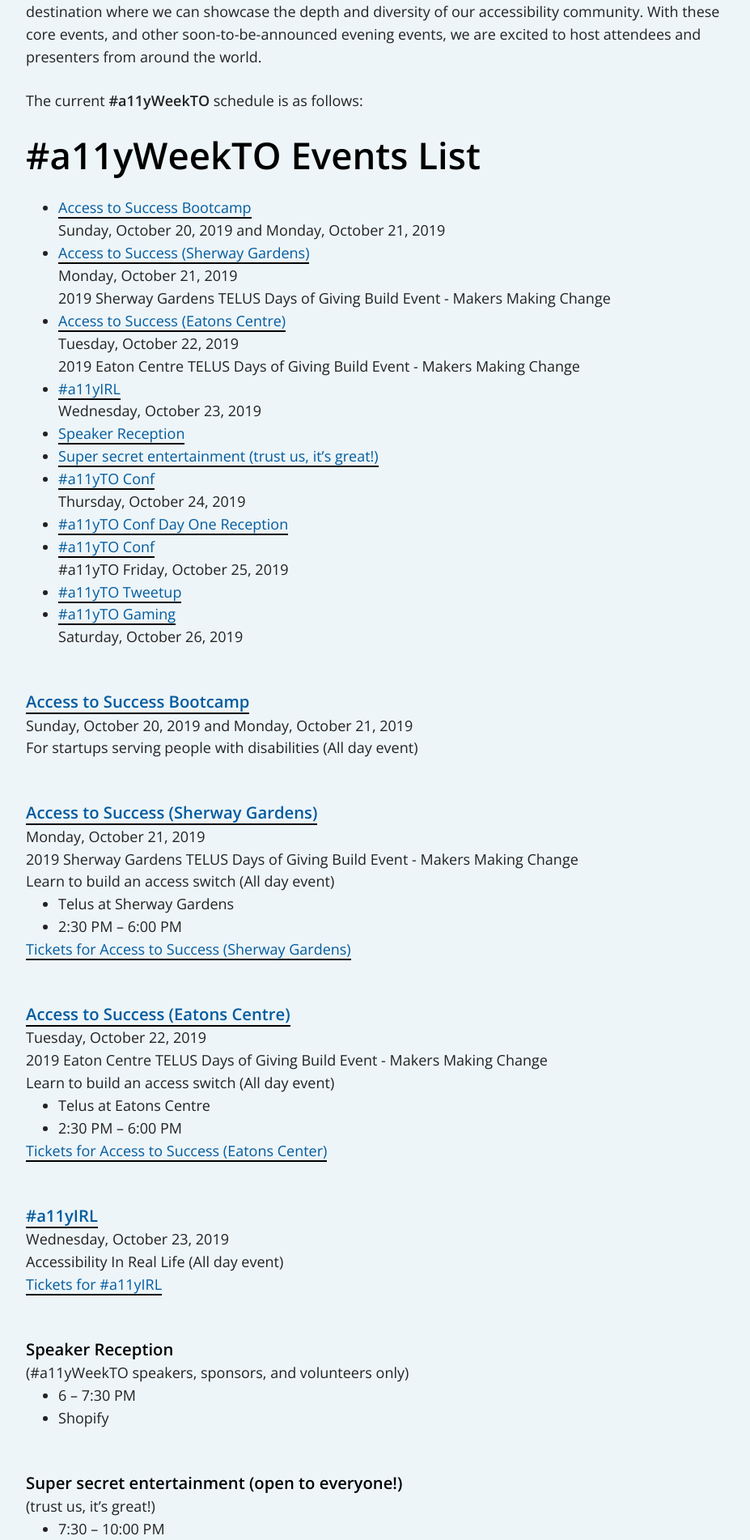
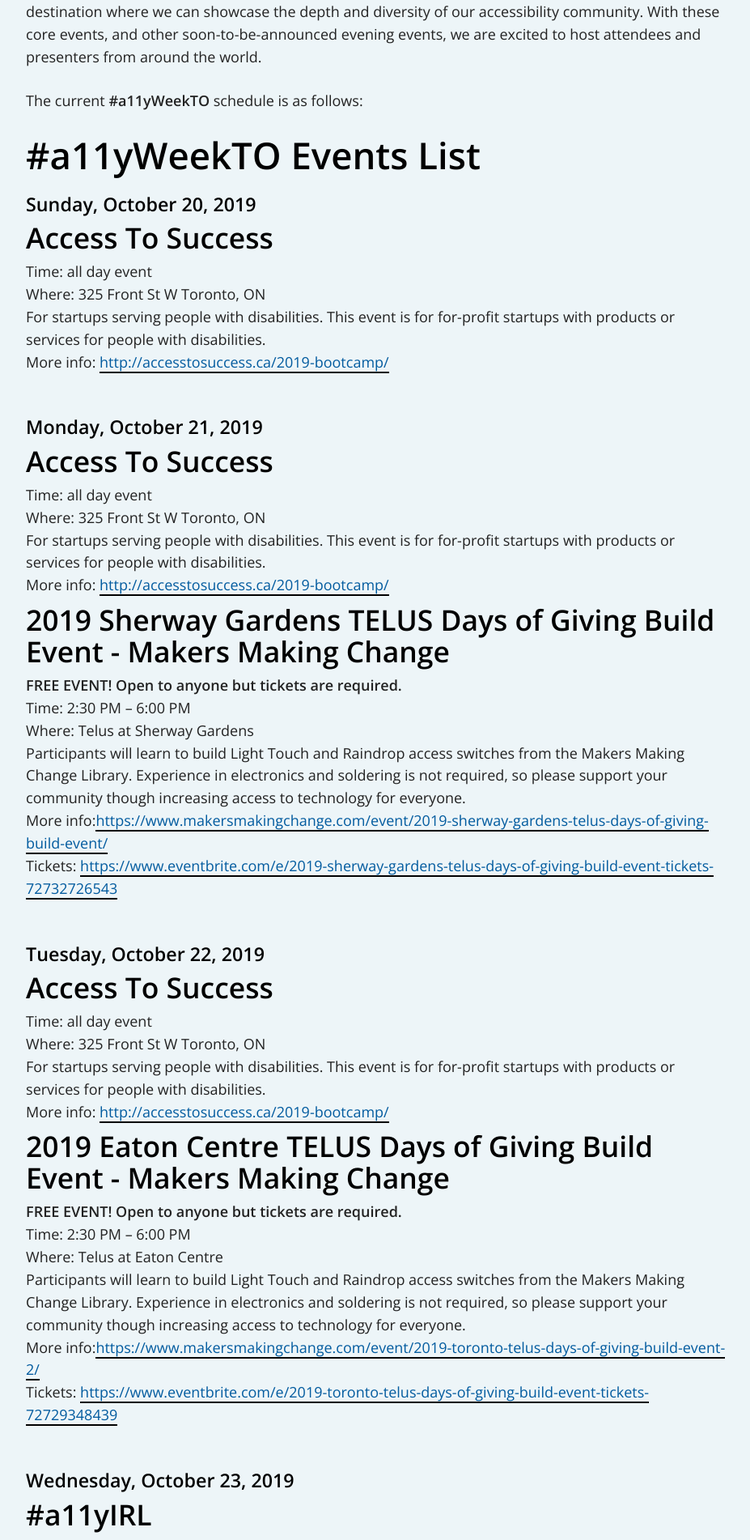
Before and after one commit to a11yTO/A11yTO-Main, a Jekyll site: the page built from index.html, in a window 1280 px wide. Shown: the part 308-2210 px from the top of the page at 81% size, without its empty margins (172-1099 px from the left). Built offline with Jekyll 4.4.1, drawn with Linux system fonts in a browser that asks for light colours; some of the changed text lies outside the part shown.

Commit message:
Update events

```diff
--- a/index.html
+++ b/index.html
@@ -9,112 +9,103 @@
         <h1 class="page-title">#a11yWeekTO</h1>
         <p>With <a href="http://conf.a11yto.com/"><strong>#a11yTO</strong> Conf</a>, <a href="http://irl.a11yto.com/"><strong>#a11yIRL</strong></a> and the addition of <a href="http://gaming.a11yto.com/"><strong>#a11yTO</strong> Gaming</a>, <strong>#a11yTO</strong> has finalized our core schedule of events for the first annual <strong>#a11yWeekTO</strong>! It has long been our goal to make Toronto a destination where we can showcase the depth and diversity of our accessibility community. With these core events, and other soon-to-be-announced evening events, we are excited to host attendees and presenters from around the world.</p>
         <p>The current <strong>#a11yWeekTO</strong> schedule is as follows:</p>
-        <h2>#a11yWeekTO Events List</h2>
-        <ul class="events-list">
-          <li><p><a href="#sunday">Access to Success Bootcamp</a></p>
-          <p>Sunday, October 20, 2019 and Monday, October 21, 2019</p></li>
-          <li><p><a href="#monday">Access to Success (Sherway Gardens)</a></p>
-          <p>Monday, October 21, 2019</p>
-          <p>2019 Sherway Gardens TELUS Days of Giving Build Event - Makers Making Change</p></li>
-          <li><p><a href="#tuesday">Access to Success (Eatons Centre)</a></p>
-          <p>Tuesday, October 22, 2019</p>
-          <p>2019 Eaton Centre TELUS Days of Giving Build Event - Makers Making Change</p></li>
-          <li><p><a href="#wednesday">#a11yIRL</a></p>
-          <p>Wednesday, October 23, 2019</p></li>
-          <li><p><a href="#wednesday-evening">Speaker Reception</a></p></li>
-          <li><p><a href="#wednesday-night">Super secret entertainment (trust us, it’s great!)</a></p></li>
-          <li><p><a href="#thursday">#a11yTO Conf</a></p>
-          <p>Thursday, October 24, 2019</p></li>
-          <li><p><a href="#thursday-evening">#a11yTO Conf Day One Reception</a></p></li>
-          <li><p><a href="#friday">#a11yTO Conf</a></p>
-          <p>#a11yTO Friday, October 25, 2019</p></li>
-          <li><p><a href="#friday-evening">#a11yTO Tweetup</a></p></li>
-          <li><p><a href="#saturday">#a11yTO Gaming</a></p>
-          <p>Saturday, October 26, 2019</p></li>
-        </ul>
 
-        <section id="sunday" class="a11yweekto-event">
-          <h3><a href="http://accesstosuccess.ca/2019-bootcamp/">Access to Success Bootcamp</a></h3>
-          <p>Sunday, October 20, 2019 and Monday, October 21, 2019</p>
-          <p>For startups serving people with disabilities (All day event)</p>
-        </section>
-        <section id="monday" class="a11yweekto-event">
-          <h3><a href="https://www.makersmakingchange.com/event/2019-sherway-gardens-telus-days-of-giving-build-event/">Access to Success (Sherway Gardens)</a></h3>
-          <p>Monday, October 21, 2019</p>
-          <p>2019 Sherway Gardens TELUS Days of Giving Build Event - Makers Making Change</p>
-          <p>Learn to build an access switch (All day event)</p>
-          <ul>
-            <li>Telus at Sherway Gardens</li>
-            <li>2:30 PM – 6:00 PM</li>
-          </ul>
-          <p><a href="https://www.eventbrite.com/e/2019-sherway-gardens-telus-days-of-giving-build-event-tickets-72732726543">Tickets for Access to Success (Sherway Gardens)</a></p>
-        </section>
-        <section id="tuesday" class="a11yweekto-event">
-          <h3><a href="https://www.makersmakingchange.com/event/2019-toronto-telus-days-of-giving-build-event-2/">Access to Success (Eatons Centre)</a></h3>
-          <p>Tuesday, October 22, 2019</p>
-          <p>2019 Eaton Centre TELUS Days of Giving Build Event - Makers Making Change</p>
-          <p>Learn to build an access switch (All day event)</p>
-          <ul>
-            <li>Telus at Eatons Centre</li>
-            <li>2:30 PM – 6:00 PM</li>
-          </ul>
-          <p><a href="https://www.eventbrite.com/e/2019-toronto-telus-days-of-giving-build-event-tickets-72729348439 ">Tickets for Access to Success (Eatons Center)</a></p>
-        </section>
-        <section id="wednesday" class="a11yweekto-event">
-          <h3><a href="https://irl.a11yto.com">#a11yIRL</a></h3>
-          <p>Wednesday, October 23, 2019</p>
-          <p>Accessibility In Real Life (All day event)</p>
-          <p><a href="https://www.eventbrite.ca/e/a11yirl-accessibility-in-real-life-tickets-61654329760">Tickets for #a11yIRL</a></p>
-        </section>
-        <section id="wednesday-evening" class="a11yweekto-event">
-          <h3>Speaker Reception</h3>
-          <p>(#a11yWeekTO speakers, sponsors, and volunteers only)</p>
-          <ul>
-            <li>6 – 7:30 PM</li>
-            <li>Shopify</li>
-          </ul>
-        </section>
-        <section id="wednesday-night" class="a11yweekto-event">
-          <h3>Super secret entertainment (open to everyone!)</h3>
-          <p>(trust us, it’s great!)</p>
-          <ul>
-            <li>7:30 – 10:00 PM</li>
-            <li>Shopify</li>
-          </ul>
-          <p><a href="#">Tickets for Super secret entertainment</a></p>
-        </section>
-        <section id="thursday" class="a11yweekto-event">
-          <h3><a href="https://conf.a11yto.com">#a11yTO Conf</a></h3>
-          <p>Thursday, October 24, 2019</p>
-          <p>A curated playlist of talks, focused on digital accessibility (Day 1) (All day event)</p>
-          <p><a href="https://www.eventbrite.ca/e/a11yto-conference-2019-tickets-59185809349">Tickets for #a11yTO Conf</a></p>
-        </section>
-        <section id="thursday-evening" class="a11yweekto-event">
-          <h3>#a11yTO Conf Day One Reception</h3>
-          <p>(#a11yTO Conf badgeholders)</p>
-          <ul>
-            <li>6-9 PM</li>
-            <li>The Firkin on Yonge</li>
-          </ul>
-        </section>
-        <section id="friday" class="a11yweekto-event">
-          <h3><a href="https://conf.a11yto.com">#a11yTO Conf</a></h3>
-          <p>Friday, October 25, 2019</p>
-          <p>A curated playlist of talks, focused on digital accessibility (Day 2) (All day event)</p>
-        </section>
-        <section id="friday-evening" class="a11yweekto-event">
-          <h3>#a11yTO Tweetup</h3>
-          <p>{blurb}</p>
-          <ul>
-            <li>6-9PM</li>
-            <li>Slack HQ</li>
-          </ul>
-        </section>
-        <section id="saturday" class="a11yweekto-event">
-          <h3><a href="https://conf.a11yto.com">#a11yTO Gaming</a></h3>
-          <p>Saturday, October 26, 2019</p>
-          <p>A one day, single track unconference for accessible gaming! (All day event)</p>
-          <p><a href="https://www.eventbrite.ca/e/a11yto-gaming-tickets-65534372071">Tickets to #a11yTO Gaming</a></p>
+        <section class="events-list">
+          <h2>#a11yWeekTO Events List</h2>
+
+          <h3 class="sub-head">Sunday, October 20, 2019</h3>
+
+          <h4>Access To Success</h4>
+          <p>Time: all day event</p>
+          <p>Where: 325 Front St W Toronto, ON</p>
+          <p>For startups serving people with disabilities. This event is for for-profit startups with products or services for people with disabilities.</p>
+          <p class="more-info">More info: <a href="http://accesstosuccess.ca/2019-bootcamp/">http://accesstosuccess.ca/2019-bootcamp/</a></p>
+
+          <h3 class="sub-head">Monday, October 21, 2019</h3>
+
+          <h4>Access To Success</h4>
+          <p>Time: all day event</p>
+          <p>Where: 325 Front St W Toronto, ON</p>
+          <p>For startups serving people with disabilities. This event is for for-profit startups with products or services for people with disabilities.</p>
+          <p>More info: <a href="http://accesstosuccess.ca/2019-bootcamp/">http://accesstosuccess.ca/2019-bootcamp/</a></p>
+          <h4>2019 Sherway Gardens TELUS Days of Giving Build Event - Makers Making Change</h4>
+          <p><b>FREE EVENT! Open to anyone but tickets are required.</b></p>
+          <p>Time: 2:30 PM – 6:00 PM</p>
+          <p>Where: Telus at Sherway Gardens</p>
+          <p>Participants will learn to build Light Touch and Raindrop access switches from the Makers Making Change Library. Experience in electronics and soldering is not required, so please support your community though increasing access to technology for everyone.</p>
+          <p>More info:<a href="https://www.makersmakingchange.com/event/2019-sherway-gardens-telus-days-of-giving-build-event/">https://www.makersmakingchange.com/event/2019-sherway-gardens-telus-days-of-giving-build-event/ </a></p>
+          <p class="tickets">Tickets: <a href="https://www.eventbrite.com/e/2019-sherway-gardens-telus-days-of-giving-build-event-tickets-72732726543">https://www.eventbrite.com/e/2019-sherway-gardens-telus-days-of-giving-build-event-tickets-72732726543 </a></p>
+
+          <h3 class="sub-head">Tuesday, October 22, 2019</h3>
+
+          <h4>Access To Success</h4>
+          <p>Time: all day event</p>
+          <p>Where: 325 Front St W Toronto, ON</p>
+          <p>For startups serving people with disabilities. This event is for for-profit startups with products or services for people with disabilities.</p>
+          <p>More info: <a href="http://accesstosuccess.ca/2019-bootcamp/">http://accesstosuccess.ca/2019-bootcamp/</a></p>
+
+          <h4>2019 Eaton Centre TELUS Days of Giving Build Event - Makers Making Change</h4>
+          <p><b>FREE EVENT! Open to anyone but tickets are required.</b></p>
+          <p>Time: 2:30 PM – 6:00 PM</p>
+          <p>Where: Telus at Eaton Centre</p>
+          <p>Participants will learn to build Light Touch and Raindrop access switches from the Makers Making Change Library. Experience in electronics and soldering is not required, so please support your community though increasing access to technology for everyone.</p>
+          <p>More info:<a href="https://www.makersmakingchange.com/event/2019-toronto-telus-days-of-giving-build-event-2/">https://www.makersmakingchange.com/event/2019-toronto-telus-days-of-giving-build-event-2/ </a></p>
+          <p class="tickets">Tickets: <a href="https://www.eventbrite.com/e/2019-toronto-telus-days-of-giving-build-event-tickets-72729348439">https://www.eventbrite.com/e/2019-toronto-telus-days-of-giving-build-event-tickets-72729348439</a></p>
+
+          <h3 class="sub-head">Wednesday, October 23, 2019</h3>
+
+          <h4>#a11yIRL</h4>
+          <p>Time: all day event</p>
+          <p>Where: TELUS< - 25 York St, Toronto/p>
+          <p>#a11yTO is excited to announce our first #a11yIRL, or Accessibility in Real Life, Conference, a one-day event focused specifically on the built environment.</p>
+          <p>More info: <a href="https://irl.a11yto.com">https://irl.a11yto.com</a> </p>
+          <p class="tickets">Tickets: <a href="https://www.eventbrite.ca/e/a11yirl-accessibility-in-real-life-tickets-61654329760">https://www.eventbrite.ca/e/a11yirl-accessibility-in-real-life-tickets-61654329760</a></p>
+
+          <h4>#a11yWeekTO Accessible Karaoke</h4>
+          <p><b>FREE EVENT! Open to anyone but tickets are required.</b></p>
+          <p>Time: 7:00 PM - 10:00 PM</p>
+          <p>Where: Shopify - 80 Spadina Ave, Toronto</p>
+          <p>#a11yTO is proud to announce that we have partnered with Deque and Shopify to bring Accessible Karaoke to #a11yWeekTO!</p>
+          <p class="tickets">Tickets: <a href="https://www.eventbrite.ca/e/a11yweekto-karaoke-tickets-75747640231">https://www.eventbrite.ca/e/a11yweekto-karaoke-tickets-75747640231</a></p>
+
+          <h3 class="sub-head">Thursday, October 24, 2019</h3>
+
+          <h4>#a11yTO Conf</h4>
+          <p>Time: all day event</p>
+          <p>Where: TELUS - 25 York St, Toronto</p>
+          <p>Our flagship event! A carefully curated playlist of talks, focused on digital accessibility.</p>
+          <p>More info: <a href="https://conf.a11yto.com">https://conf.a11yto.com</a> </p>
+          <p class="tickets">Tickets: <a href="https://www.eventbrite.ca/e/a11yto-conference-2019-tickets-59185809349">https://www.eventbrite.ca/e/a11yto-conference-2019-tickets-59185809349</a></p>
+
+          <h4>#a11yTO Conf Day One Reception</h4>
+          <p>#a11yTO Conf badge-holder event.</p>
+          <p>Time: 6:00 PM - 9:00 PM</p>
+          <p class="location">Where: The Firkin on Yonge - 207 Yonge St., Toronto</p>
+
+
+          <h3 class="sub-head">Friday, October 25, 2019</h3>
+
+          <h4>#a11yTO Conf</h4>
+          <p>Time: all day event</p>
+          <p>Where: TELUS - 25 York St, Toronto</p>
+          <p>Our flagship event! A carefully curated playlist of talks, focused on digital accessibility.</p>
+          <p>More info: <a href="https://conf.a11yto.com">https://conf.a11yto.com</a> </p>
+          <p class="tickets">Tickets: <a href="https://www.eventbrite.ca/e/a11yto-conference-2019-tickets-59185809349">https://www.eventbrite.ca/e/a11yto-conference-2019-tickets-59185809349</a></p>
+
+          <h4>#a11yWeekTO Tweetup</h4>
+          <p><b>FREE EVENT! Open to anyone but tickets are required.</b></p>
+          <p>Time: 6:00 PM - 9:00 PM</p>
+          <p>Where: Slack HQ - 171 John St., Toronto</p>
+          <p>We've partnered with our good friends at Slack to provide an evening of lightning talks and conversation entirely curated from questions asked on Twitter!</p>
+          <p class="tickets">Tickets: <a href="https://www.eventbrite.ca/e/a11yto-conf-tweetup-tickets-75744908059">https://www.eventbrite.ca/e/a11yto-conf-tweetup-tickets-75744908059</a></p>
+
+          <h3 class="sub-head">Saturday, October 26, 2019</h3>
+          <h4>#a11yTO Gaming</h4>
+          <p>Time: all day event</p>
+          <p>Where: TELUS - 25 York St, Toronto<p>
+          <p>A one day, single track unconference for accessible gaming!</p>
+          <p>More info: <a href="https://gaming.a11yto.com">https://gaming.a11yto.com</a> </p>
+          <p class="tickets">Tickets: <a href="https://www.eventbrite.ca/e/a11yto-gaming-tickets-65534372071">https://www.eventbrite.ca/e/a11yto-gaming-tickets-65534372071</a></p>
         </section>
 
         <!-- <ul>
```
Also changed, not shown: styles.scss (+9 -15 lines), styles.css, 1 other file.
